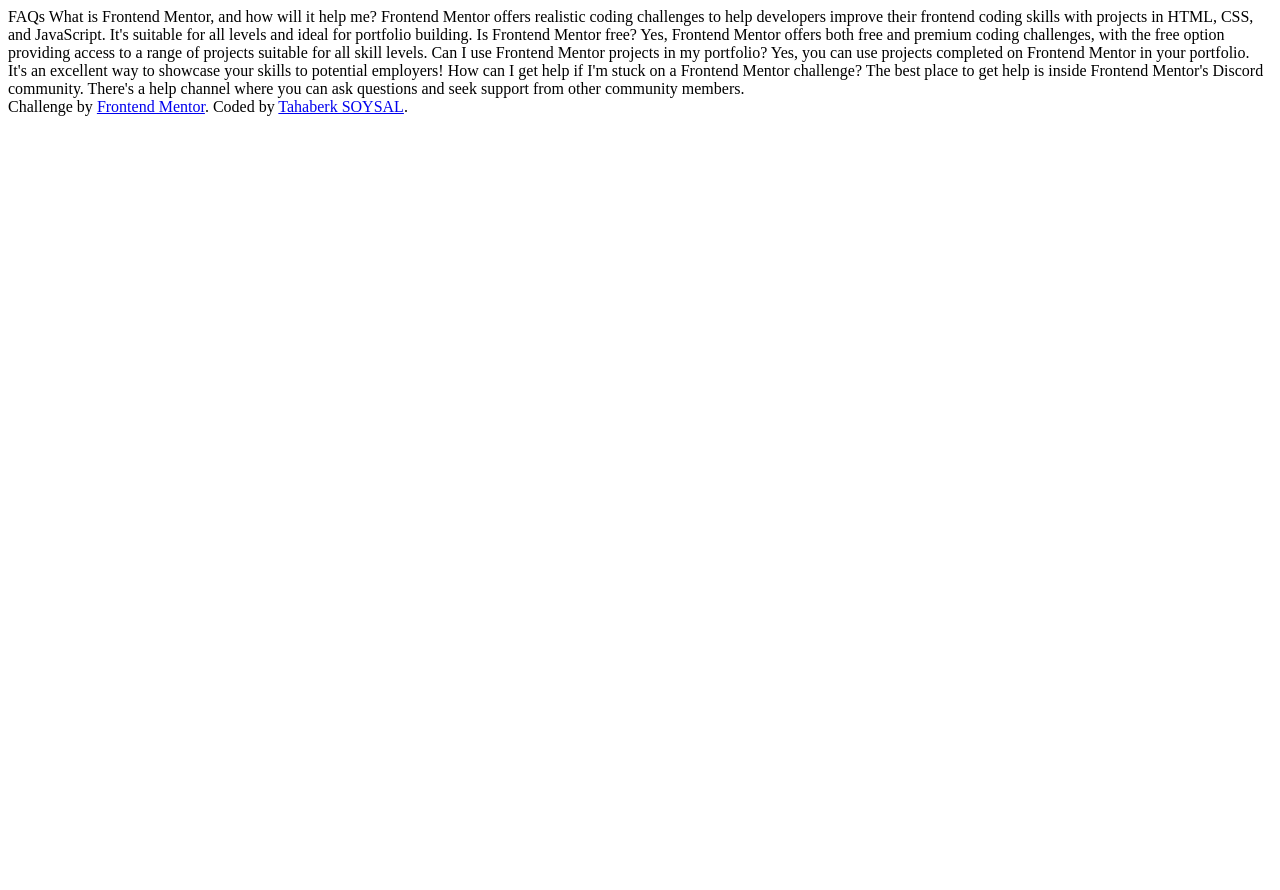
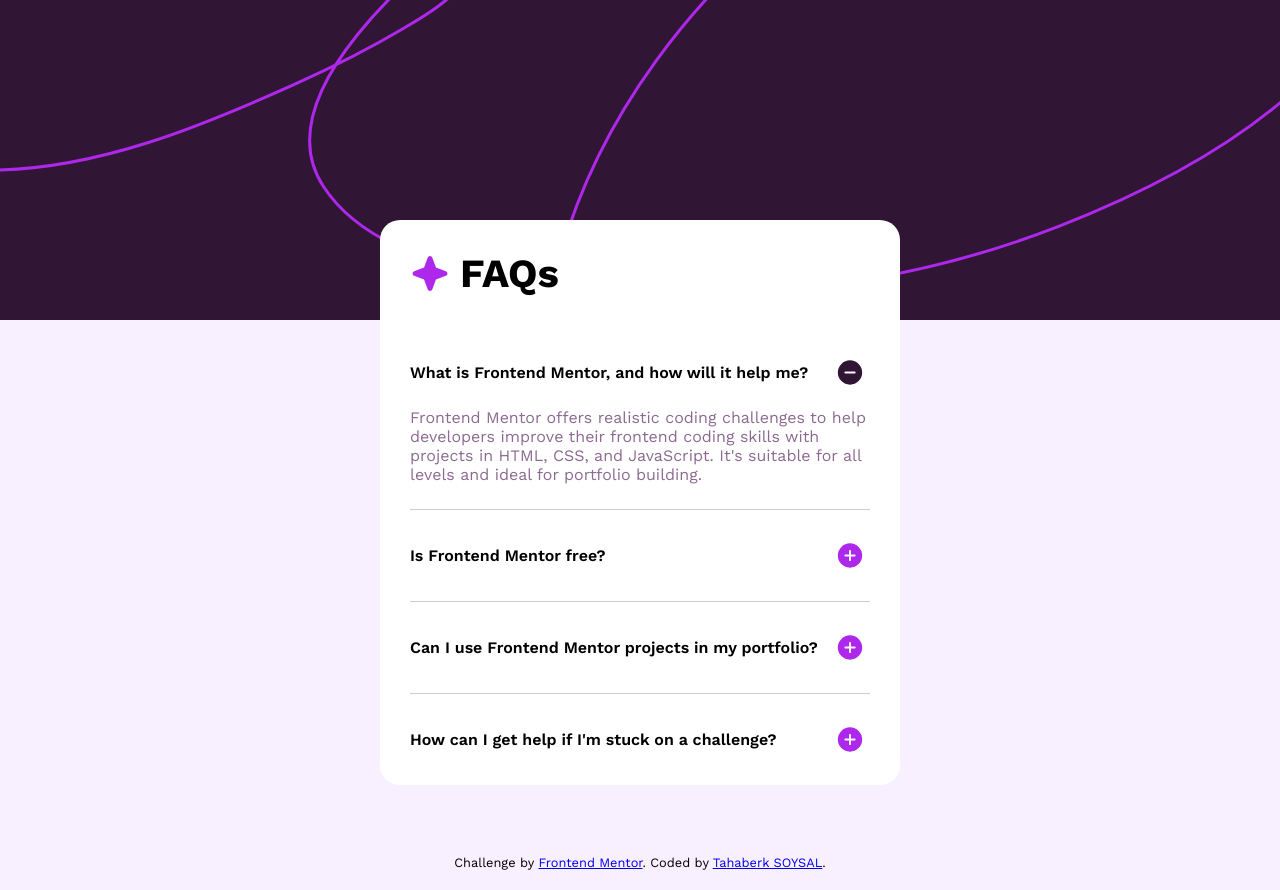
Before and after one commit to tbsoysal/faq-accordion-challenge, a plain HTML site: page index.html in a window 1280 px wide. Before the commit the page ends 800 px from the top, so only its background shows below. Drawn offline with Linux system fonts and the light colour scheme.

Commit message:
Add functionality

```diff
--- a/index.html
+++ b/index.html
@@ -1,43 +1,75 @@
 <!DOCTYPE html>
 <html lang="en">
+
 <head>
   <meta charset="UTF-8">
-  <meta name="viewport" content="width=device-width, initial-scale=1.0"> <!-- displays site properly based on user's device -->
+  <meta name="viewport" content="width=device-width, initial-scale=1.0">
+  <!-- displays site properly based on user's device -->
 
   <link rel="icon" type="image/png" sizes="32x32" href="./assets/images/favicon-32x32.png">
+  <link rel="stylesheet" href="./style.css">
 
   <title>Frontend Mentor | FAQ accordion</title>
 
 </head>
+
 <body>
 
-  FAQs
+  <div class="banner"></div>
+  <div class="faq">
 
-  What is Frontend Mentor, and how will it help me?
+    <h1><img src="./assets/images/icon-star.svg" alt="star">FAQs</h1>
 
+    <div class="questionBox">
+      <div class="question-container">
+        <h3 class="question">What is Frontend Mentor, and how will it help me?</h3>
+        <img src="./assets/images/icon-minus.svg" alt="minus icon">
+      </div>
+      <p class="answer">
         Frontend Mentor offers realistic coding challenges to help developers improve their
         frontend coding skills with projects in HTML, CSS, and JavaScript. It's suitable for
         all levels and ideal for portfolio building.
+      </p>
+    </div>
 
-  Is Frontend Mentor free?
-
+    <div class="questionBox">
+      <div class="question-container">
+        <h3 class="question">Is Frontend Mentor free?</h3>
+        <img src="./assets/images/icon-plus.svg" alt="plus icon">
+      </div>
+      <p class="answer hide">
         Yes, Frontend Mentor offers both free and premium coding challenges, with the free
         option providing access to a range of projects suitable for all skill levels.
+      </p>
+    </div>
 
-  Can I use Frontend Mentor projects in my portfolio?
-
+    <div class="questionBox">
+      <div class="question-container">
+        <h3 class="question">Can I use Frontend Mentor projects in my portfolio?</h3>
+        <img src="./assets/images/icon-plus.svg" alt="plus icon">
+      </div>
+      <p class="answer hide">
         Yes, you can use projects completed on Frontend Mentor in your portfolio. It's an excellent
         way to showcase your skills to potential employers!
+      </p>
+    </div>
 
-  How can I get help if I'm stuck on a Frontend Mentor challenge?
-
+    <div class="questionBox">
+      <div class="question-container">
+        <h3 class="question">How can I get help if I'm stuck on a challenge?</h3>
+        <img src="./assets/images/icon-plus.svg" alt="plus icon">
+      </div>
+      <p class="answer hide">
         The best place to get help is inside Frontend Mentor's Discord community. There's a help
         channel where you can ask questions and seek support from other community members.
+      </p>
+    </div>
 
+  </div>
 
   <div class="attribution">
     Challenge by <a href="https://www.frontendmentor.io?ref=challenge" target="_blank">Frontend Mentor</a>.
     Coded by <a href="https://www.frontendmentor.io/profile/tsoysal">Tahaberk SOYSAL</a>.
   </div>
+  <script src="script.js"></script>
 </body>
-</html>
--- /dev/null
+++ b/script.js
@@ -0,0 +1,19 @@
+const answers = document.querySelectorAll('.answer');
+const imgElements = document.querySelectorAll('.question-container img');
+
+imgElements.forEach((el, index) => {
+    el.addEventListener('click', () => toggleIcon(index));
+})
+
+function toggleIcon(i) {
+    //change icons
+    if(imgElements[i].src == 'http://127.0.0.1:5500/assets/images/icon-minus.svg'){
+        imgElements[i].src = 'http://127.0.0.1:5500/assets/images/icon-plus.svg';
+    }else {
+        imgElements[i].src = 'http://127.0.0.1:5500/assets/images/icon-minus.svg';
+    }
+
+    //hide or show answers
+    answers[i].classList.toggle('hide');
+
+}
--- /dev/null
+++ b/style.css
@@ -0,0 +1,94 @@
+@font-face {
+    font-family: 'WorkSans';
+    src: url('./assets/fonts/static/WorkSans-Regular.ttf');
+    font-weight: 400;
+}
+@font-face {
+    font-family: 'WorkSans';
+    src: url('./assets/fonts/static/WorkSans-Bold.ttf');
+    font-weight: 800;
+}
+@font-face {
+    font-family: 'WorkSans';
+    src: url('./assets/fonts/static/WorkSans-SemiBold.ttf');
+    font-weight: 600;
+}
+
+* {
+    margin: 0;
+    padding: 0;
+    box-sizing: border-box;
+}
+
+body {
+    min-height: 100vh;
+    font-family: 'WorkSans', sans-serif;
+    background-color: hsl(275, 100%, 97%);
+}
+
+.banner {
+    height: 320px;
+    background-image: url('./assets/images/background-pattern-desktop.svg');
+    background-repeat: no-repeat;
+    background-size: cover;
+}
+
+.faq {
+    max-width: 520px;
+    margin-inline: auto;
+    background-color: white;
+    padding: 30px;
+    padding-bottom: 0px;
+    border-radius: 20px;
+    margin-top: -100px;
+}
+
+.faq h1 {
+   display: flex;
+   align-items: center;
+   gap: 10px;
+   font-size: 2.5em;
+   font-weight: 800;
+   margin-bottom: 30px;
+}
+
+.questionBox {
+    border-bottom: 1px solid rgba(0, 0, 0, .2);
+    padding: 25px 0;
+}
+
+.questionBox:last-child {
+    border: none;
+}
+
+.question-container {
+    display: flex;
+    align-items: center;
+    justify-content: space-between;
+}
+
+.question {
+    font-size: 16px;
+    font-weight: 600;
+}
+
+.question-container img {
+    cursor: pointer;
+    padding: 5px
+}
+
+.answer {
+    color: hsl(292, 16%, 49%);
+    margin-top: 15px;
+}
+
+.hide {
+    display: none;
+}
+
+.attribution {
+    margin-top: 50px;
+    text-align: center;
+    padding: 20px;
+    font-size: .8em;
+}
```
Lines whose indentation alone changed are shown as unchanged.
